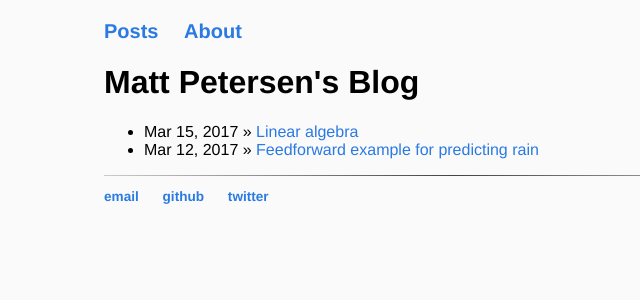
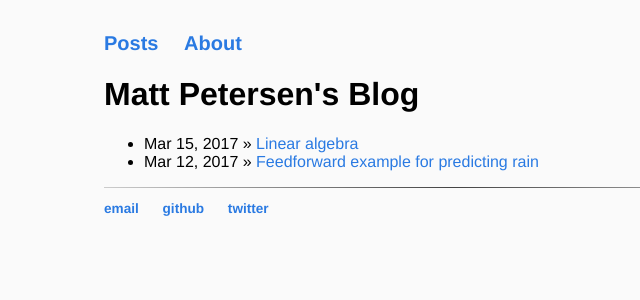
Before and after one commit to mattpetersen/mattpetersen.github.io, a Jekyll site: the page built from index.html, in a window 1280 px wide. Shown: the top 300 px of the page, without its empty margins (186-826 px from the left). Built offline with Jekyll 4.4.1, drawn with Linux system fonts in a browser that asks for light colours.

Commit message:
Try to fix device width 15

```diff
--- a/_layouts/default.html
+++ b/_layouts/default.html
@@ -6,7 +6,7 @@
         <meta http-equiv="x-ua-compatible" content="ie=edge">
 
         <!-- Make the site nice on different screens -->
-        <meta name="viewport" content="width=device-width, initial-scale=1, shrink-to-fit=no">
+        <meta name="viewport" content="width=device-width, initial-scale=1, shrink-to-fit=yes">
 
         <!-- For web crawlers -->
         <meta name="robots" content="index,follow,noodp">  <!-- follow me -->
--- a/css/main.css
+++ b/css/main.css
@@ -6,21 +6,8 @@ html {
 /* Center and scale our page for different screens */
 body {
     margin: 5em auto;
-    margin-top: 0;
+    margin-top: 2em;
     max-width: 700px;
-}
-
-
-/* Tablet screen */
-@media screen and (max-width: 768px) {
-    margin-left: 5em;
-    margin-right: 5em;
-}
-
-/* Phone screen */
-@media screen and (max-width: 360px) {
-    margin-left: 5em;
-    margin-right: 5em;
 }
 
 header {
```
